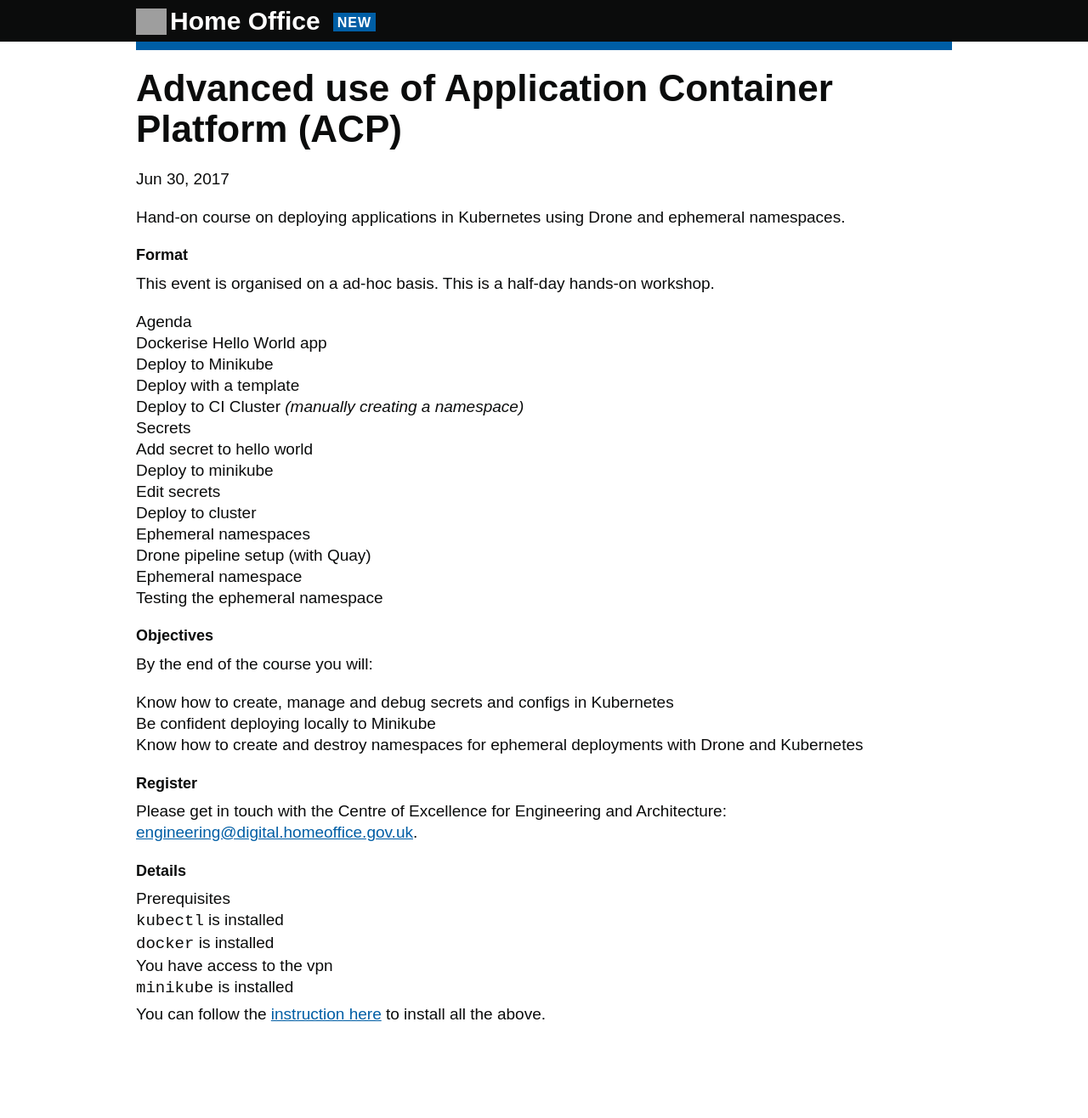
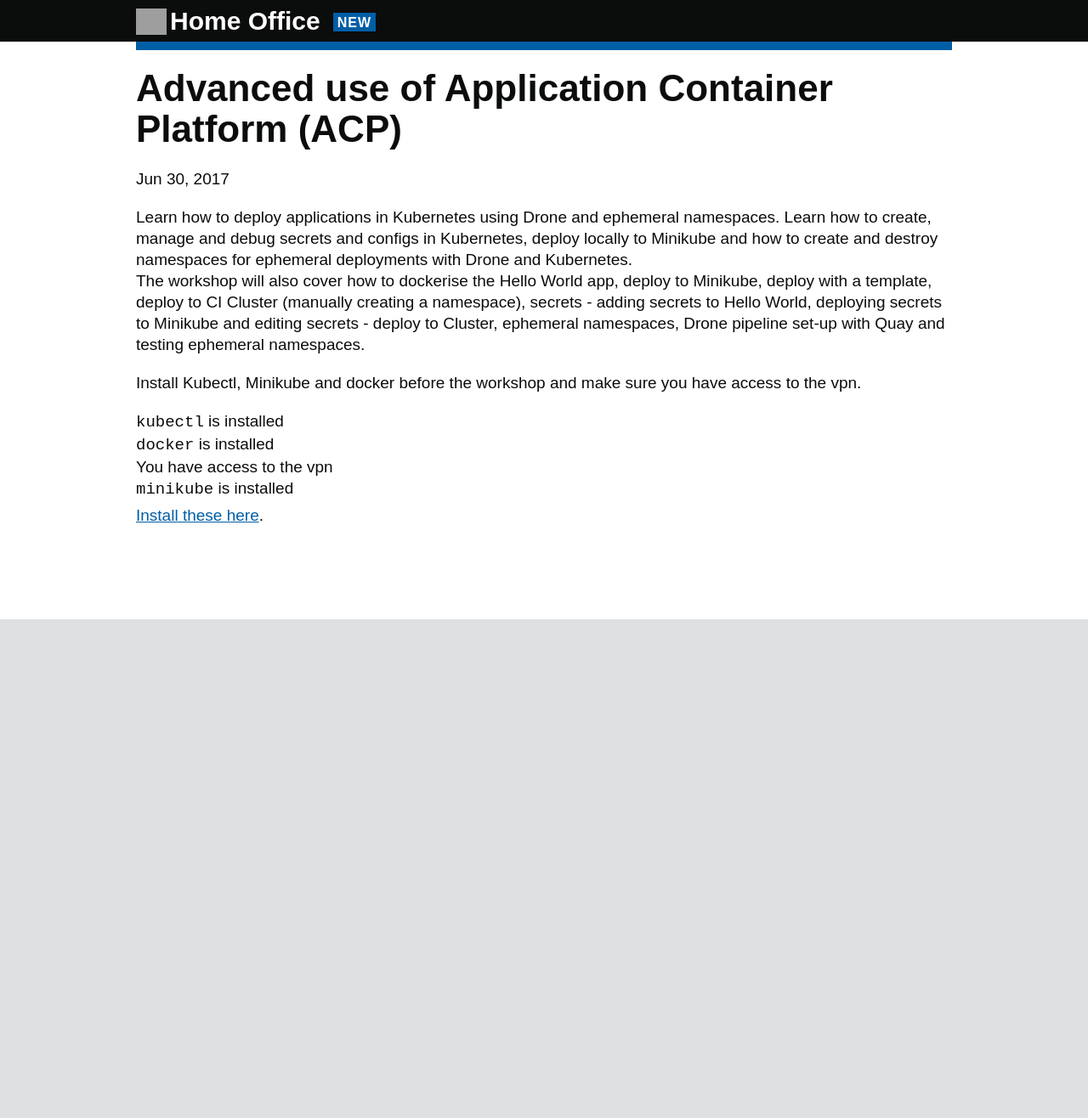
Before and after one commit to Abdul2/coe, a Jekyll site: the page built from _posts/2017-06-30-advanced-use-acp.md, in a window 1280 px wide. Shown: the whole page at 85% size. Built offline with Jekyll 4.4.1, drawn with Linux system fonts in a browser that asks for light colours; after the commit the page ends 900 px from its top, so only the background shows below that; grey boxes are pictures that could not be loaded.

Commit message:
content changed

```diff
--- a/_posts/2017-06-30-advanced-use-acp.md
+++ b/_posts/2017-06-30-advanced-use-acp.md
@@ -6,47 +6,14 @@ category: Architecture and engineering
 excerpt_separator: <!--more-->
 ---
 
-Hand-on course on deploying applications in Kubernetes using Drone and ephemeral namespaces.
+Learn how to deploy applications in Kubernetes using Drone and ephemeral namespaces. Learn how to create, manage and debug secrets and configs in Kubernetes, deploy locally to Minikube and how to create and destroy namespaces for ephemeral deployments with Drone and Kubernetes.
+The workshop will also cover how to dockerise the Hello World app, deploy to Minikube, deploy with a template, deploy to CI Cluster (manually creating a namespace), secrets - adding secrets to Hello World, deploying secrets to Minikube and editing secrets - deploy to Cluster, ephemeral namespaces, Drone pipeline set-up with Quay and testing ephemeral namespaces.
 
-### Format
-
-This event is organised on a ad-hoc basis. This is a half-day hands-on workshop.
-
-#### Agenda
-
-- Dockerise Hello World app
-- Deploy to Minikube
-- Deploy with a template
-- Deploy to CI Cluster *(manually creating a namespace)*
-- Secrets
-- Add secret to hello world
-- Deploy to minikube
-- Edit secrets
-- Deploy to cluster
-- Ephemeral namespaces
-- Drone pipeline setup (with Quay)
-- Ephemeral namespace
-- Testing the ephemeral namespace
-
-### Objectives
-
-By the end of the course you will:
-
-- Know how to create, manage and debug secrets and configs in Kubernetes
-- Be confident deploying locally to Minikube
-- Know how to create and destroy namespaces for ephemeral deployments with Drone and Kubernetes
-
-### Register
-
-Please get in touch with the Centre of Excellence for Engineering and Architecture: [engineering@digital.homeoffice.gov.uk](mailto:engineering@digital.homeoffice.gov.uk).
-
-### Details
-
-#### Prerequisites
+Install Kubectl, Minikube and docker before the workshop and make sure you have access to the vpn.
 
 - `kubectl` is installed
 - `docker` is installed
 - You have access to the vpn
 - `minikube` is installed
 
-You can follow the [instruction here](https://github.com/UKHomeOffice/application-container-platform) to install all the above.
+[Install these here](https://github.com/UKHomeOffice/application-container-platform).
```
